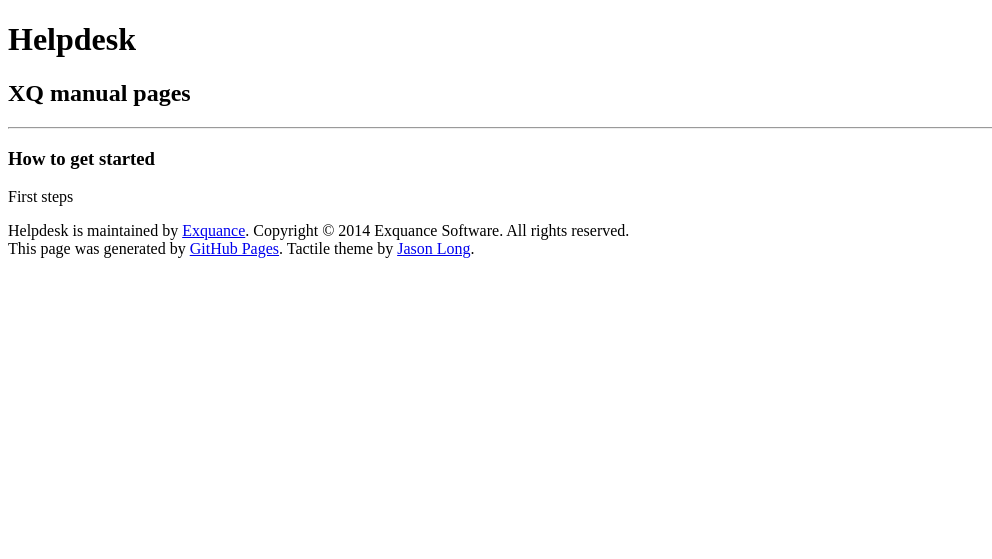
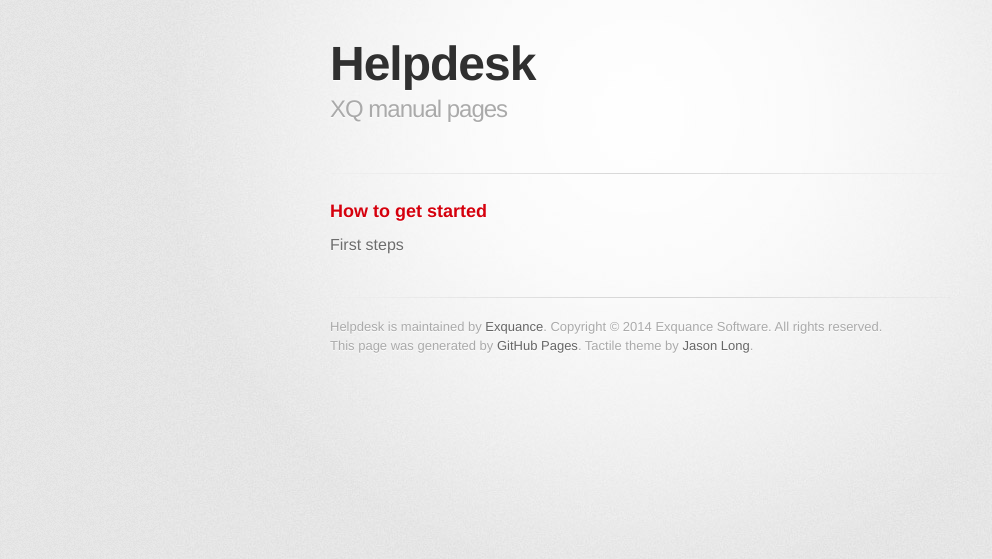
Before and after one commit to Exquance/help.exquance.com, a Jekyll site: the page built from getstarted/intro.md, in a window 1280 px wide. Shown: the top 559 px of the page, without its empty margins (0-992 px from the left). Built offline with Jekyll 4.4.1, drawn with Linux system fonts in a browser that asks for light colours; some web fonts are replaced.

Commit message:
Fix stylesheet paths.

```diff
--- a/_layouts/default.html
+++ b/_layouts/default.html
@@ -4,9 +4,9 @@
     <meta charset='utf-8'>
     <meta http-equiv="X-UA-Compatible" content="chrome=1">
     <link href='https://fonts.googleapis.com/css?family=Chivo:900' rel='stylesheet' type='text/css'>
-    <link rel="stylesheet" type="text/css" href="stylesheets/stylesheet.css" media="screen">
-    <link rel="stylesheet" type="text/css" href="stylesheets/pygment_trac.css" media="screen">
-    <link rel="stylesheet" type="text/css" href="stylesheets/print.css" media="print">
+    <link rel="stylesheet" type="text/css" href="/stylesheets/stylesheet.css" media="screen">
+    <link rel="stylesheet" type="text/css" href="/stylesheets/pygment_trac.css" media="screen">
+    <link rel="stylesheet" type="text/css" href="/stylesheets/print.css" media="print">
     <!--[if lt IE 9]>
     <script src="//html5shiv.googlecode.com/svn/trunk/html5.js"></script>
     <![endif]-->
```
